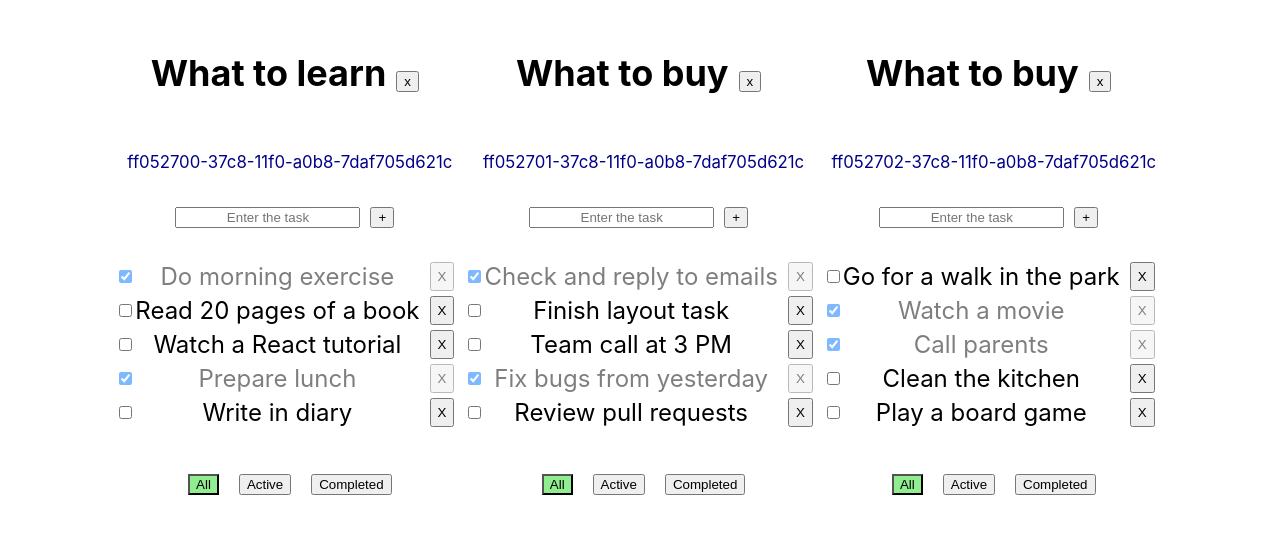
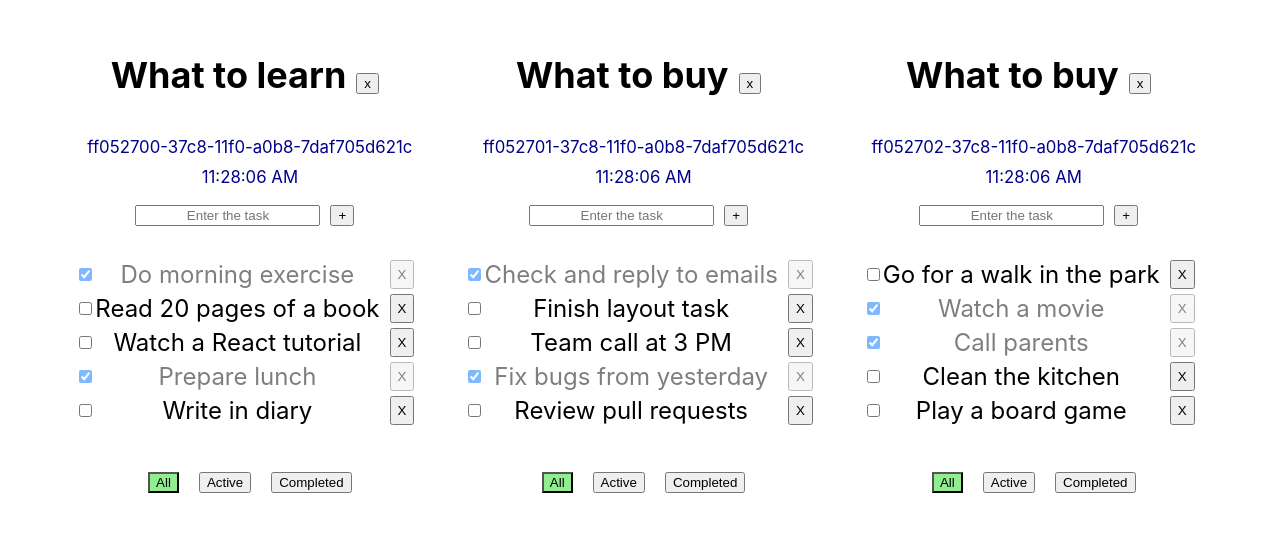
Before and after one commit to VanoKi/todolist-02, a React (Vite) app: page / in a window 1280 px wide. Shown: the part 142-676 px from the top of the page. Built offline with nearby package versions, Linux system fonts and the light colour scheme.

Commit message:
fix: paddings to todolist

```diff
--- a/src/App.css
+++ b/src/App.css
@@ -64,4 +64,9 @@ input {
 .app p {
   font-size: 0.7rem;
   color: darkblue;
+  margin: 0 auto;
 }
+
+.todolist {
+  padding: 0 20px;
+}
--- a/src/components/TodolistItem.tsx
+++ b/src/components/TodolistItem.tsx
@@ -78,12 +78,13 @@ export const TodolistItem = ({
 
   console.log(`TodolistItem ${todolistId} is render ${new Date().toLocaleTimeString()}`)
   return (
-    <div>
+    <div className={'todolist'}>
       <div>
         <h2>{title}</h2>
         <Button title={'x'} onClick={() => removeTodolist(todolistId)}/>
       </div>
       <p>{todolistId}</p>
+      <p>{new Date().toLocaleTimeString()}</p>
       <div>
         <Input
           placeholder={'Enter the task'}
```
Also changed, not shown: src/App.tsx (+12 -0 lines).
